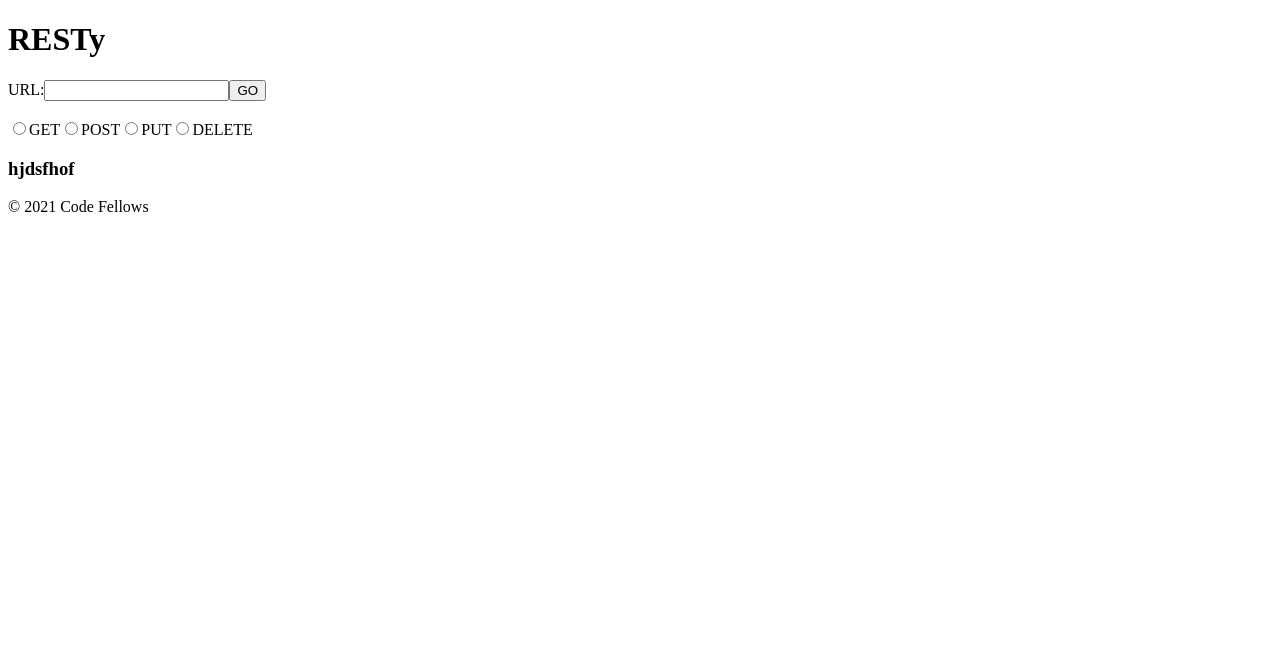
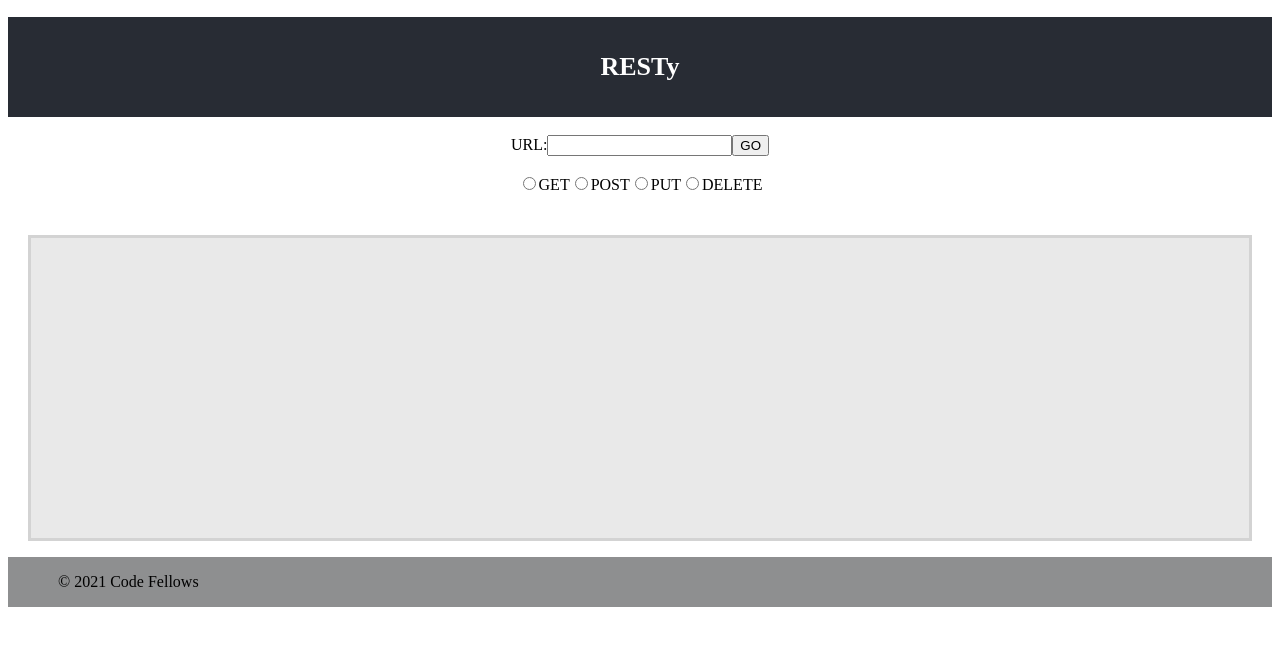
Before and after one commit to farahalwahaibi/resty, a React (Create React App) app in the folder resty/: page / in a window 1280 px wide. Shown: the top 646 px of the page. Built offline with nearby package versions, Linux system fonts and the light colour scheme.

Commit message:
restyApp

```diff
--- a/resty/src/footer/footer.jsx
+++ b/resty/src/footer/footer.jsx
@@ -4,7 +4,7 @@ import './footer.scss';
 // create the footer for the app
 const Footer = () =>{
     return(
-        <p>
+        <p className="App-footer">
             &copy; 2021 Code Fellows
         </p>
     );
--- a/resty/src/footer/footer.scss
+++ b/resty/src/footer/footer.scss
@@ -0,0 +1,8 @@
+.App-footer {
+    background-color: #8e8f90;
+    min-height: 50px;
+    display: flex;
+    justify-content: center;
+    flex-direction: column;
+    padding-left: 50px;
+  }
--- a/resty/src/header/header.jsx
+++ b/resty/src/header/header.jsx
@@ -5,7 +5,7 @@ import './header.scss';
 const Header = () =>{
     return(
         <header>
-            <h1>
+            <h1 className="App-header">
                 RESTy
             </h1>
         </header>
--- a/resty/src/header/header.scss
+++ b/resty/src/header/header.scss
@@ -0,0 +1,10 @@
+.App-header {
+    background-color: #282c34;
+    min-height: 100px;
+    display: flex;
+    flex-direction: column;
+    align-items: center;
+    justify-content: center;
+    font-size: calc(10px + 2vmin);
+    color: white;
+  }
--- a/resty/src/main/main.jsx
+++ b/resty/src/main/main.jsx
@@ -9,7 +9,7 @@ class Main extends React.Component {
       super(props);
       this.state = {
         method: '',
-        url: 'hjdsfhof'
+        url: ''
       }
     }
 
@@ -19,36 +19,42 @@ class Main extends React.Component {
       this.setState({ url });
     }
 
+    //method for handling the method value
+    handleMethod = e =>{
+      let method = e.target.value;
+      this.setState({method});
+    }
+
     //method for handling the click button
     handleClick = e => {
         e.preventDefault();
-        let url = this.state.url;
-        this.setState({url});
+        let method = this.state.method;
+        this.setState({method});
     }
 
     //method for render
     render() {
       return (
           <div>
-              <div>
+              <div className="App-form">
                   <form>
                       <label>URL:</label>
                       <input onChange={this.handleUrl}/>
                       <button type="submit" onClick={this.handleClick}>GO</button>
                       <br />
                       <br />
-                      <input type="radio" name="btn" value="get"/>
+                      <input type="radio" name="btn" value="get" onChange={this.handleMethod}/>
                       <label>GET</label>
-                      <input type="radio" name="btn" value="post"/>
+                      <input type="radio" name="btn" value="post" onChange={this.handleMethod}/>
                       <label>POST</label>
-                      <input type="radio" name="btn" value="put"/>
+                      <input type="radio" name="btn" value="put" onChange={this.handleMethod}/>
                       <label>PUT</label>
-                      <input type="radio" name="btn" value="delete"/>
+                      <input type="radio" name="btn" value="delete" onChange={this.handleMethod}/>
                       <label>DELETE</label>
                   </form>
               </div>
-              <div>
-              <h3>{this.state.method} {this.state.url}</h3>
+              <div className="App-result">
+              <p>{this.state.method} &nbsp; {this.state.url}</p>
               </div>
           </div>
       );
--- a/resty/src/main/main.scss
+++ b/resty/src/main/main.scss
@@ -0,0 +1,16 @@
+.App-form {
+    height: 100px;
+    text-align: center;
+}
+
+
+.App-result {
+    background-color: rgb(233, 233, 233);
+    min-height: 300px;
+    margin-left: 20px;
+    margin-right: 20px;
+    display: flex;
+    flex-direction: column;
+    padding-left: 50px;
+    border: solid lightgray;
+}
```
Also changed, not shown: resty/src/resty.md (added, +51 -0 lines), resty/src/1.JPG (added).
